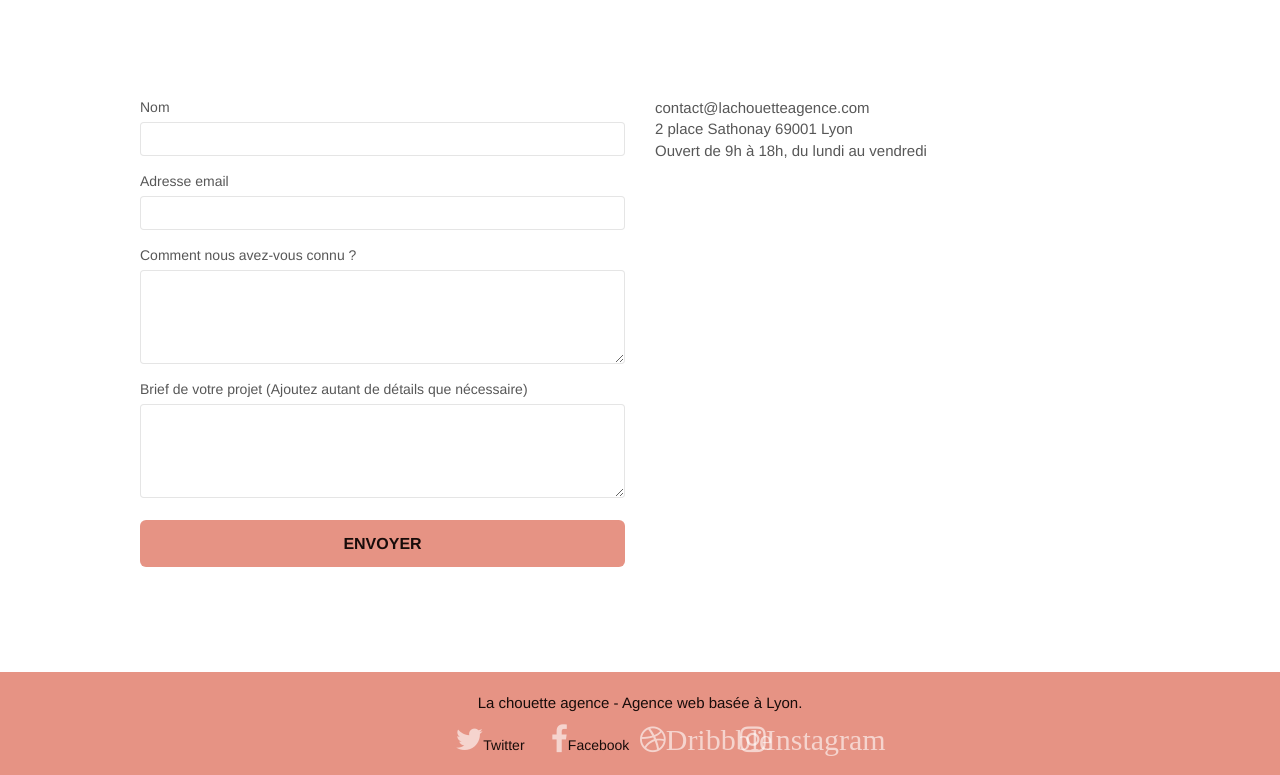
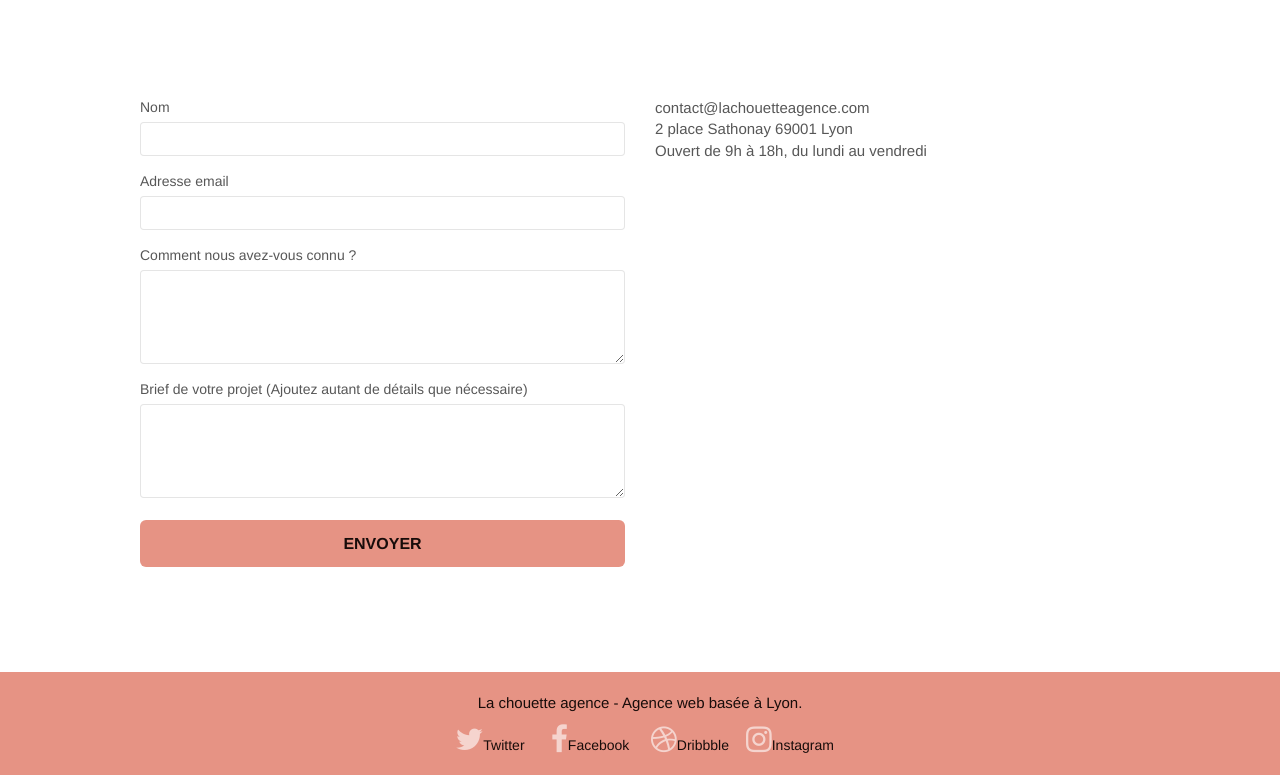
Before and after one commit to Tossacointolady/projet-4-co, a plain HTML site: page page2.html in a window 1280 px wide. Shown: the part 410-1185 px from the top of the page. Drawn offline with Linux system fonts and the light colour scheme.

Commit message:
html correction

```diff
--- a/page2.html
+++ b/page2.html
@@ -143,12 +143,12 @@
 						</div>
 						<div class="col-sm-3">
 							<div class="text-center">
-								<a class="social white" href="https://dribbble.com/"><span class="fa fa-dribbble icon-md">Dribbble</span></a>
+								<a class="social white" href="https://dribbble.com/"><span class="fa fa-dribbble icon-md"></span>Dribbble</a>
 							</div>
 						</div>
 						<div class="col-sm-3">
 							<div class="text-center">
-								<a class="social white"  href="https://instagram.com/"><span class="fa fa-instagram icon-md">Instagram</span></a>
+								<a class="social white"  href="https://instagram.com/"><span class="fa fa-instagram icon-md"></span>Instagram</a>
 							</div>
 						</div>
 					</div>
```
